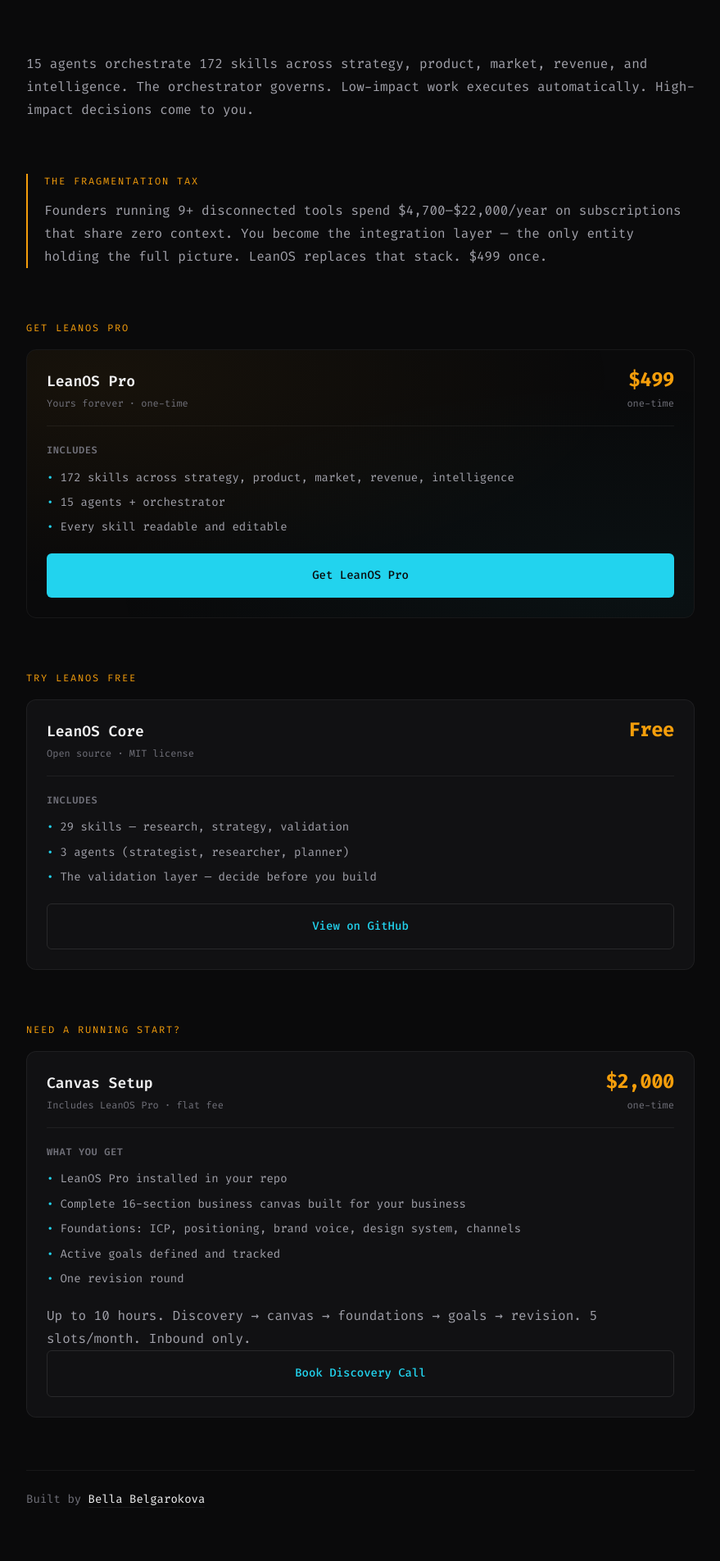
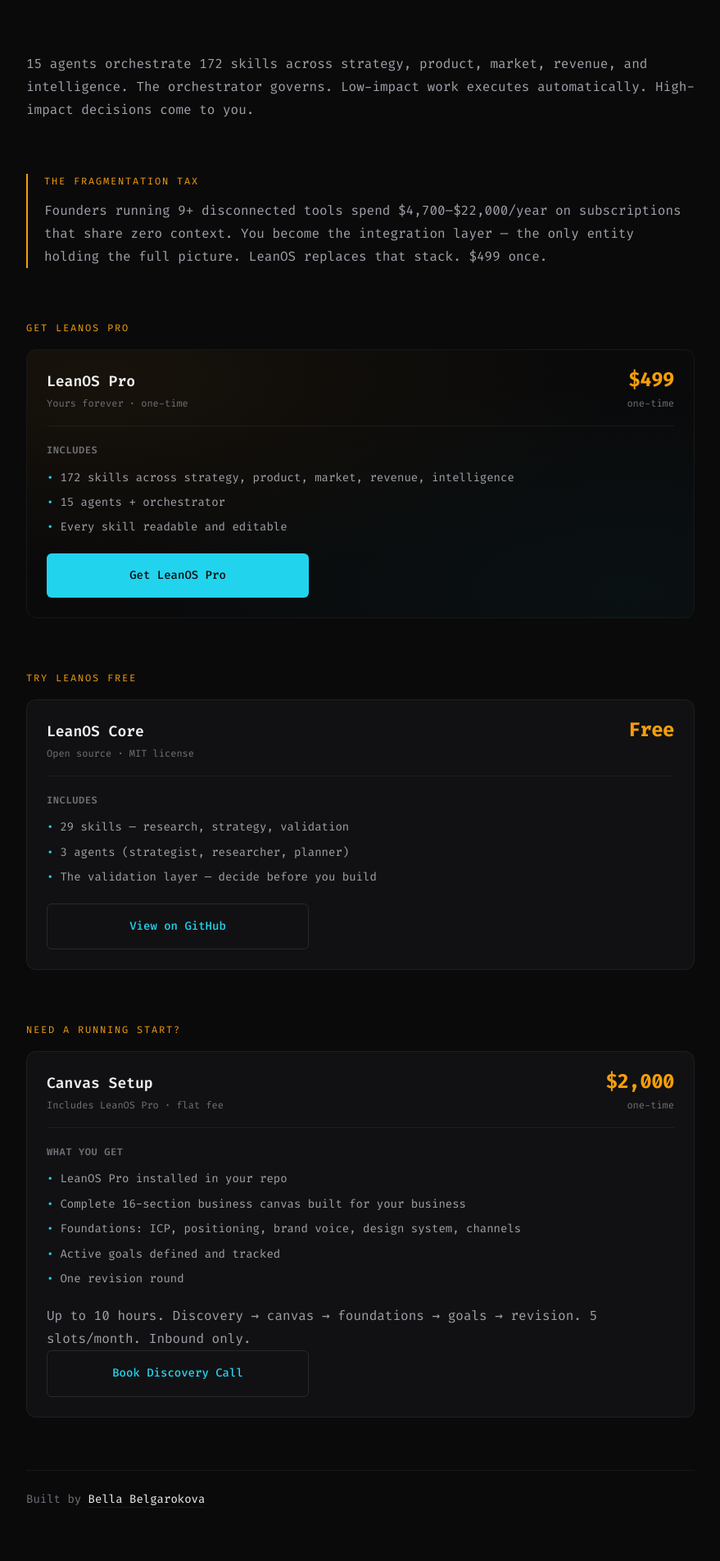
Before and after one commit to BellaBe/bellabe.github.io, a Jekyll site: the page built from leanos.html, in a window 1280 px wide. Shown: the part 1892-3796 px from the top of the page at 82% size, without its empty margins (200-1079 px from the left). Built offline with Jekyll 4.4.1, drawn with Linux system fonts in a browser that asks for light colours.

Commit message:
Constrain button width on desktop in wide layout
.btn-block stays full-width on mobile (< 640px) — correct.
Above 640px inside .minimal-main--wide, capped at 320px —
prevents buttons stretching to 880px container width.

Co-Authored-By: Claude Opus 4.6 <noreply@anthropic.com>

```diff
--- a/assets/css/main.css
+++ b/assets/css/main.css
@@ -1662,6 +1662,13 @@ body.light .icon-sun { display: inline; }
   margin-bottom: var(--space-16);
 }
 
+/* Buttons: constrain width on desktop, full-width on mobile */
+@media (min-width: 640px) {
+  .minimal-main--wide .btn-block {
+    max-width: 320px;
+  }
+}
+
 @media (max-width: 960px) {
   .minimal-main--wide {
     max-width: 100%;
```
